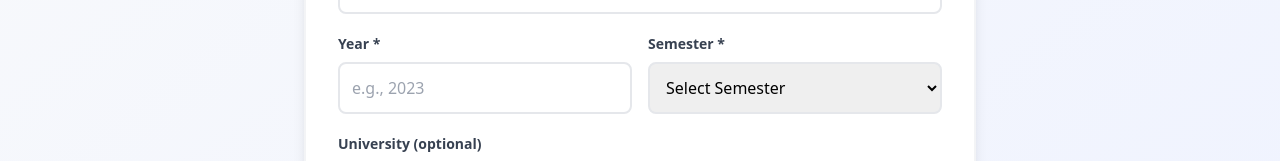
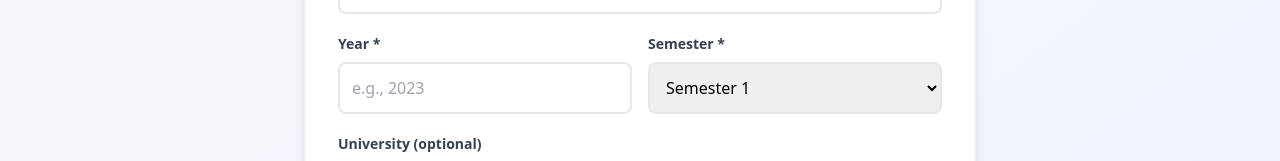
Before and after one commit to smriti51818/campuspapers, a React (Vite) app in the folder frontend/: page /upload in a window 1280 px wide. Shown: the part 454-615 px from the top of the page. Built offline with nearby package versions, Linux system fonts and the light colour scheme; sample sign-in values are in the browser's storage.

Commit message:
Remove 'Select Semester' placeholder from dropdown

```diff
--- a/frontend/src/pages/Upload.jsx
+++ b/frontend/src/pages/Upload.jsx
@@ -95,7 +95,6 @@ export default function Upload() {
                 onChange={e=>setForm({...form,semester:e.target.value})}
                 required
               >
-                <option value="">Select Semester</option>
                 {[1, 2, 3, 4, 5, 6, 7, 8].map(num => (
                   <option key={num} value={num}>Semester {num}</option>
                 ))}
```
